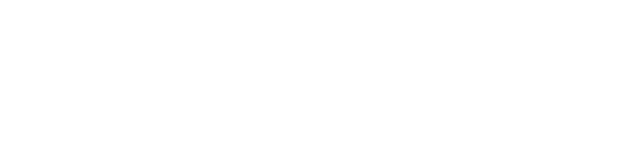
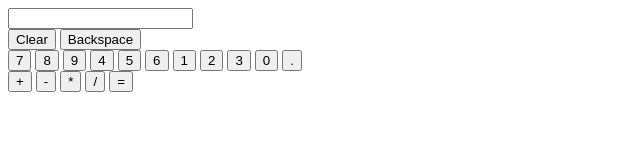
Before and after one commit to EvgeniyMorozov164/Calculator, a plain HTML site: page index.html in a window 1280 px wide. Shown: the whole page, without its empty margins (0-640 px from the left). Drawn offline with Linux system fonts and the light colour scheme.

Commit message:
add calculator interface

```diff
--- a/index.html
+++ b/index.html
@@ -6,6 +6,36 @@
   <title>Calculator</title>
 </head>
 <body>
-
+  <div class="container">
+    <div class="display-container">
+      <input type="text" name="display" id="display">
+    </div>
+    <div class="buttons-container">
+      <div class="clear-delete-container">
+        <button type="button" class="cd-btn" id="clear">Clear</button>
+        <button type="button" class="cd-btn" id="Backspace">Backspace</button>
+      </div>
+      <div class="digits-container">
+        <button type="button" class="digit" id="7">7</button>
+        <button type="button" class="digit" id="8">8</button>
+        <button type="button" class="digit" id="9">9</button>
+        <button type="button" class="digit" id="4">4</button>
+        <button type="button" class="digit" id="5">5</button>
+        <button type="button" class="digit" id="6">6</button>
+        <button type="button" class="digit" id="1">1</button>
+        <button type="button" class="digit" id="2">2</button>
+        <button type="button" class="digit" id="3">3</button>
+        <button type="button" class="digit" id="0">0</button>
+        <button type="button" class="operator" id=".">.</button>
+      </div>
+      <div class="operators-container">
+        <button type="button" class="operator-btn" id="+">+</button>
+        <button type="button" class="operator-btn" id="-">-</button>
+        <button type="button" class="operator-btn" id="*">*</button>
+        <button type="button" class="operator-btn" id="/">/</button>
+        <button type="button" class="operator-btn" id="=">=</button>
+      </div>
+    </div>
+  </div>
 </body>
 </html>
```
